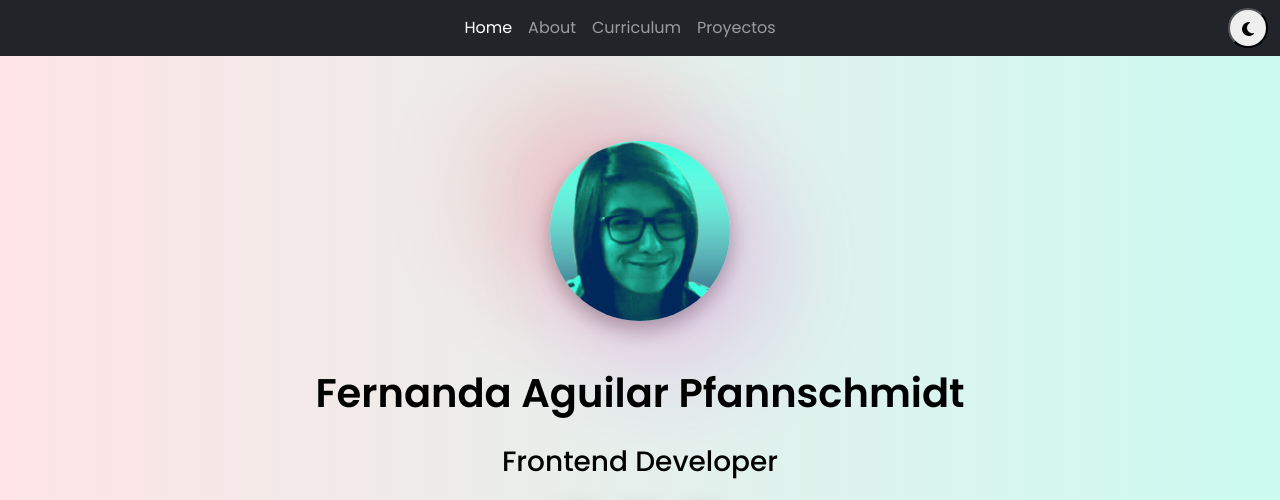
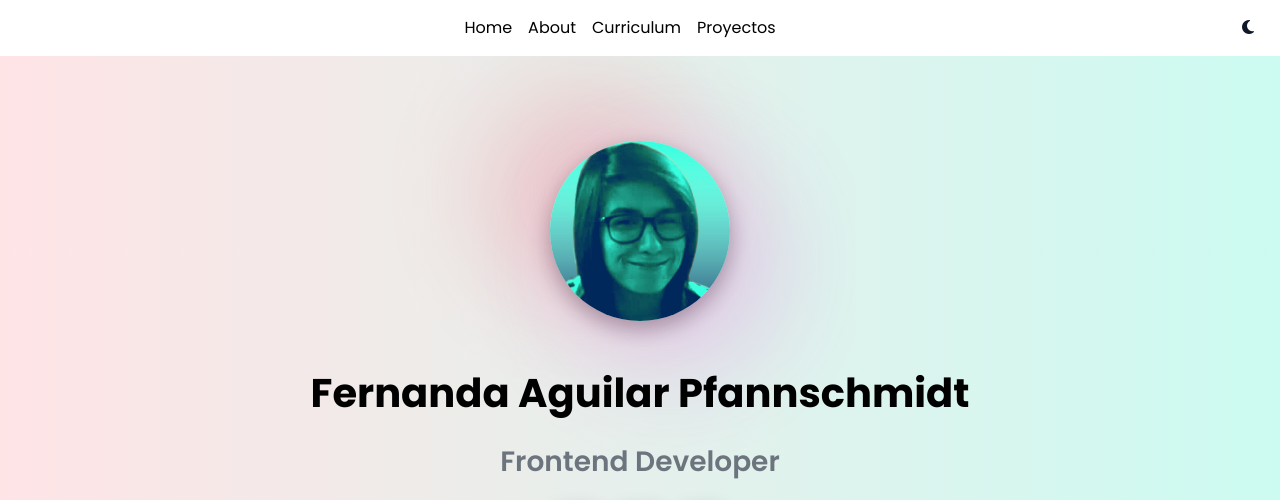
Before and after one commit to FeniaPfa/adl-final-modulo-1, a plain HTML site: page index.html in a window 1280 px wide. Shown: the top 500 px of the page. Drawn offline with nearby package versions, Linux system fonts and the light colour scheme.

Commit message:
fix navbar

```diff
--- a/assets/css/style.css
+++ b/assets/css/style.css
@@ -9,6 +9,7 @@ font-family: 'Poppins', sans-serif;
   --font-color: #000;
   --hover-btn: linear-gradient(30deg, #0400ff, #4ce3f7);
 
+
 }
 
 html[data-theme="dark"]{
@@ -16,7 +17,8 @@ html[data-theme="dark"]{
   --content-bg: #1e293b;
   --h-bg: radial-gradient(circle, rgba(3,85,116,1) 0%, rgba(33,1,55,1) 100%);
   --font-color: #fff;
-  --hover-btn: linear-gradient(30deg, #0400ff, #4ce3f7);;
+  --hover-btn: linear-gradient(30deg, #0400ff, #4ce3f7);
+
 }
 
 [data-theme='light'] .d-block-light,
@@ -32,11 +34,33 @@ body{
 }
 
 .theme-toggler{
+  background: var(--content-bg);
   padding: .5rem;
   width: 2.5rem;
   height: 2.5rem;
   border-radius: 50%;
   transition-duration: 0.3s;
+  border: none;
+}
+
+.d-block-light{
+  color: #0f172a;
+}
+
+.d-block-dark{
+  color: #fff;
+}
+
+.navbar{
+  background: var(--content-bg);
+}
+
+.navbar-toggler i{
+  color: var(--font-color);
+  font-size: 28px;
+}
+.navbar-nav li a{
+  color: var(--font-color);
 }
 
 .hero{
@@ -47,6 +71,10 @@ body{
 }
 
 .hero h1{
+  font-weight: 700;
+}
+
+.hero h3{
   font-weight: 600;
 }
 
--- a/index.html
+++ b/index.html
@@ -12,9 +12,9 @@
     integrity="sha384-gH2yIJqKdNHPEq0n4Mqa/HGKIhSkIHeL5AyhkYV8i59U5AR6csBvApHHNl/vI1Bx" crossorigin="anonymous" />
 
   <!-- Font -->
-  <link rel="preconnect" href="https://fonts.googleapis.com" />
-  <link rel="preconnect" href="https://fonts.gstatic.com" crossorigin />
-  <link href="https://fonts.googleapis.com/css2?family=Poppins:wght@300;400;500;600&display=swap" rel="stylesheet" />
+  <link rel="preconnect" href="https://fonts.googleapis.com">
+  <link rel="preconnect" href="https://fonts.gstatic.com" crossorigin>
+  <link href="https://fonts.googleapis.com/css2?family=Poppins:wght@300;400;500;600;700&display=swap" rel="stylesheet">
 
   <!-- Font Awesome -->
   <link rel="stylesheet" href="https://cdnjs.cloudflare.com/ajax/libs/font-awesome/6.1.2/css/all.min.css"
@@ -23,21 +23,24 @@
 
   <!-- CSS -->
   <link rel="stylesheet" href="assets/css/style.css" />
+  <link rel="shortcut icon" href="favicon.png" type="image/x-icon">
 </head>
 
 <body>
   <header>
     <!-- nav -->
-    <nav class="navbar fixed-top navbar-expand-lg navbar-dark bg-dark">
+    <nav class="navbar fixed-top navbar-expand-lg">
       <div class="container-fluid">
         <button class="navbar-toggler ms-auto" type="button" data-bs-toggle="collapse" data-bs-target="#navbarNav"
           aria-controls="navbarNav" aria-expanded="false" aria-label="Toggle navigation">
-          <span class="navbar-toggler-icon"></span>
+
+            <i class="fas fa-bars"></i>
+
         </button>
         <div class="collapse navbar-collapse" id="navbarNav">
           <ul class="navbar-nav mx-auto">
             <li class="nav-item">
-              <a class="nav-link active" aria-current="page" href="#home">Home</a>
+              <a class="nav-link"  href="#home">Home</a>
             </li>
             <li class="nav-item">
               <a class="nav-link" href="#">About</a>
@@ -50,13 +53,14 @@
             </li>
           </ul>
 
-        </div>
-        <!-- Dark Theme toggle -->
+                  <!-- Dark Theme toggle -->
         <button id="theme-toggle" type="button" class="theme-toggler">
           <span class="d-block-light d-none"><i class="fas fa-moon"></i></span>
           <span class="d-block-dark d-none"><i class="fas fa-sun"></i></span>
         </button>
         <!-- Dark Theme toggle end -->
+        </div>
+
       </div>
     </nav>
     <!-- nav end -->
@@ -66,7 +70,7 @@
 
         <img class="hero__avatar" src="assets/img/ava.png" alt="" width="180px" />
         <h1 class="mt-5 mb-1">Fernanda Aguilar Pfannschmidt</h1>
-        <h3 class="mt-4">Frontend Developer</h3>
+        <h3 class="mt-4 text-muted">Frontend Developer</h3>
         <div class="hero__icons mt-3">
 
           <a href="https://github.com/Feniapfa" target="_blank"><button><i class="fab fa-github github"></i></button></a>
```
Also changed, not shown: favicon.png (added).
